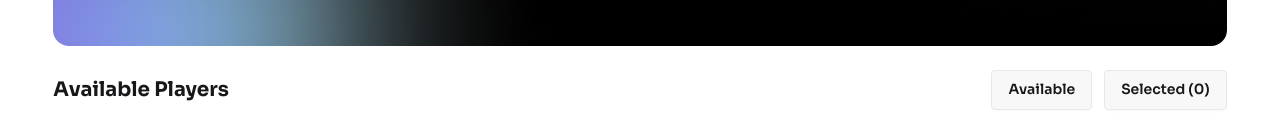
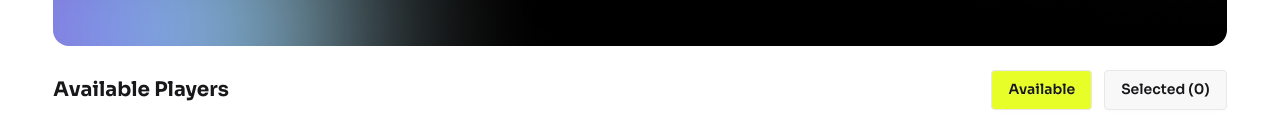
Before and after one commit to ornobsingh/DreamEleven-react, a React (Vite) app: page / in a window 1280 px wide. Shown: the part 519-651 px from the top of the page. Built offline with nearby package versions, Linux system fonts and the light colour scheme.

Commit message:
adding selected component

```diff
--- a/src/App.jsx
+++ b/src/App.jsx
@@ -1,3 +1,4 @@
+import { useState } from "react";
 import AllPlayers from "./components/AllPlayers/AllPlayers";
 import Footer from "./components/Footer/Footer";
 import Hero from "./components/Hero/Hero";
@@ -5,12 +6,23 @@ import Navbar from "./components/Navbar/Navbar";
 import NewsletterSubscribe from "./components/NewsletterSubscribe/NewsletterSubscribe";
 
 function App() {
+  const [isActive, setIsActive] = useState({
+    allPlayers: true,
+    status: "available",
+  });
+
+  const handleIsActive = (status) => {
+    status === "available"
+      ? setIsActive({ allPlayers: true, status: "available" })
+      : setIsActive({ allPlayers: false, status: "selected" });
+  };
+
   return (
     <>
       <div className="w-11/12 mx-auto">
         <Navbar />
         <Hero />
-        <AllPlayers />
+        <AllPlayers handleIsActive={handleIsActive} isActive={isActive} />
         <NewsletterSubscribe />
         <Footer />
       </div>
--- /dev/null
+++ b/src/components/AllPlayers/AllPlayers.css
@@ -0,0 +1,3 @@
+.active{
+  background-color: #E7FE29;
+}
--- a/src/components/AllPlayers/AllPlayers.jsx
+++ b/src/components/AllPlayers/AllPlayers.jsx
@@ -1,7 +1,9 @@
 import { useEffect, useState } from "react";
 import Player from "../Player/Player";
+import "./AllPlayers.css";
+import Selected from "../Selected/Selected";
 
-export default function AllPlayers() {
+export default function AllPlayers({ handleIsActive, isActive }) {
   const [allPlayers, setAllPlayers] = useState([]);
 
   useEffect(() => {
@@ -17,15 +19,30 @@ export default function AllPlayers() {
           <h2 className="text-xl font-bold">Available Players</h2>
         </div>
         <div className="flex gap-3">
-          <button className="btn">Available</button>
-          <button className="btn">Selected (0)</button>
+          <button
+            onClick={() => handleIsActive("available")}
+            className={isActive.allPlayers ? "btn active" : "btn"}
+          >
+            Available
+          </button>
+          <button
+            onClick={() => handleIsActive("selected")}
+            className={isActive.allPlayers ? "btn" : "btn active"}
+          >
+            Selected (0)
+          </button>
         </div>
       </div>
+
+     {/* {isActive.allPlayers ? <Player /> : <Selected />} */}
+
       <div className="grid grid-cols-1 md:grid-cols-2 lg:grid-cols-3 gap-4 mb-20">
         {allPlayers.map((player, idx) => (
           <Player key={idx} player={player} />
         ))}
       </div>
+
+
     </>
   );
 }
--- a/src/components/Footer/Footer.jsx
+++ b/src/components/Footer/Footer.jsx
@@ -1,5 +1,6 @@
 export default function Footer() {
   return (
+    <>
       <footer className="bg-[#0b0d19] text-white pt-20 px-14">
         <div className="grid grid-cols-1 md:grid-cols-2 lg:grid-cols-3 gap-10 max-w-6xl mx-auto">
           {/* About Us */}
@@ -60,5 +61,6 @@ export default function Footer() {
           <p>Copyright © {new Date().getFullYear()} - All right reserved</p>
         </aside>
       </footer>
+    </>
   );
 }
--- a/src/components/Hero/Hero.jsx
+++ b/src/components/Hero/Hero.jsx
@@ -4,7 +4,7 @@ import "./Hero.css";
 
 export default function Hero() {
   return (
-    <div>
+    <>
       <div className="hero bg-black rounded-2xl">
         <div className="hero-content  ">
           <div className="max-w-md flex flex-col items-center justify-center py-8 text-center ">
@@ -35,6 +35,6 @@ export default function Hero() {
           </div>
         </div>
       </div>
-    </div>
+    </>
   );
 }
--- a/src/components/Navbar/Navbar.jsx
+++ b/src/components/Navbar/Navbar.jsx
@@ -3,7 +3,7 @@ import coin  from "../../assets/dollar.png";
 
 export default function Navbar() {
   return (
-    <div className="">
+    <>
       <div className="navbar bg-base-100 mb-4">
         <div className="navbar-start">
           <div className="dropdown">
@@ -65,6 +65,6 @@ export default function Navbar() {
           </button>
         </div>
       </div>
-    </div>
+    </>
   );
 }
--- a/src/components/NewsletterSubscribe/NewsletterSubscribe.jsx
+++ b/src/components/NewsletterSubscribe/NewsletterSubscribe.jsx
@@ -1,6 +1,9 @@
 export default function NewsletterSubscribe() {
   return (
-    <div className="bg-[#0b0d19] pt-20 "> {/* <-- Extra bottom space */}
+    <>
+      <div className="bg-[#0b0d19] pt-20 ">
+        {" "}
+        {/* <-- Extra bottom space */}
         <div className="max-w-4xl mx-auto -mt-32 bg-gradient-to-r from-blue-100 via-white to-orange-100 rounded-lg shadow-xl p-10 text-center">
           <h2 className="text-2xl font-semibold text-gray-900 mb-2">
             Subscribe to our Newsletter
@@ -20,5 +23,6 @@ export default function NewsletterSubscribe() {
           </div>
         </div>
       </div>
+    </>
   );
 }
--- /dev/null
+++ b/src/components/Selected/Selected.jsx
@@ -0,0 +1,9 @@
+import React from 'react'
+
+export default function Selected() {
+  return (
+    <div>
+      <h2>Selected</h2>
+    </div>
+  )
+}
```
Lines whose indentation alone changed are shown as unchanged.
